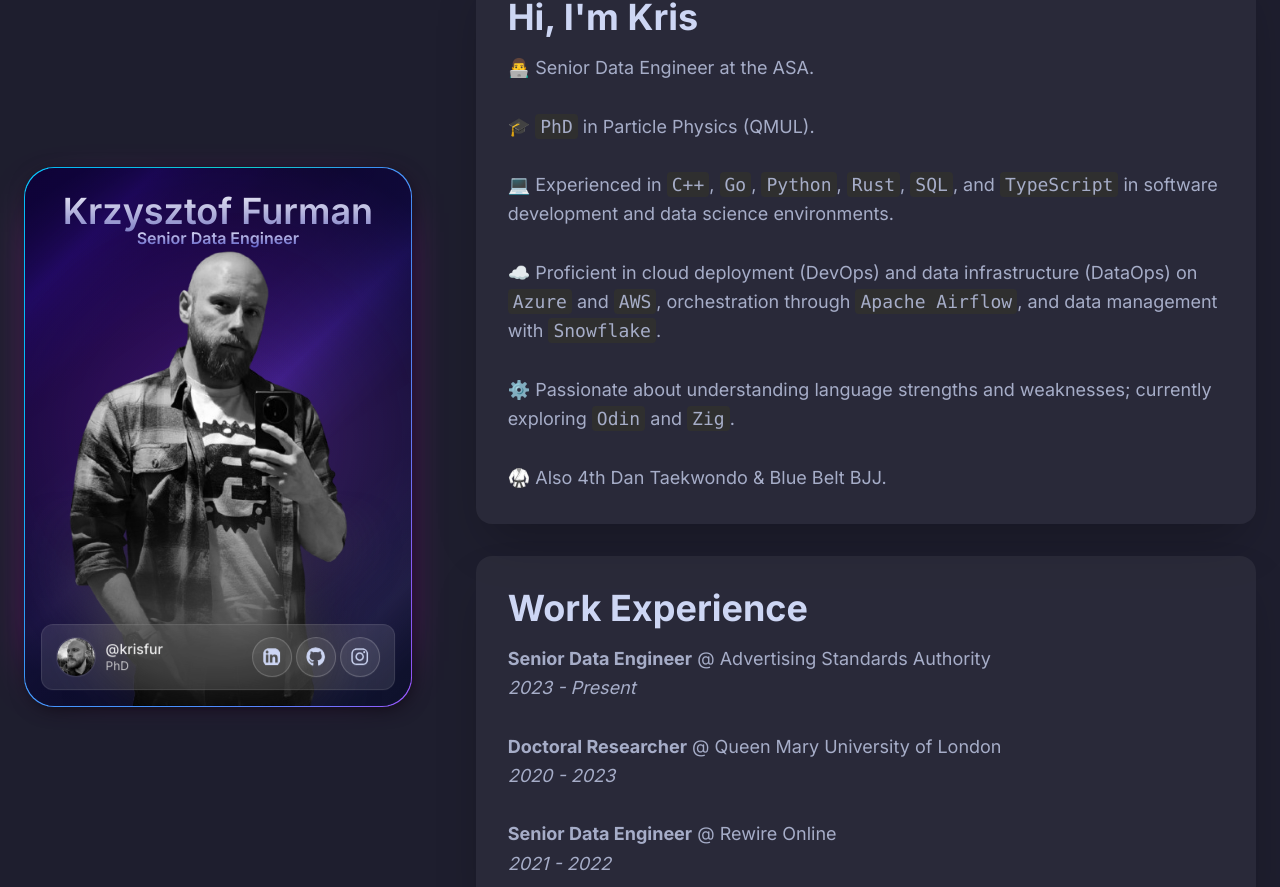
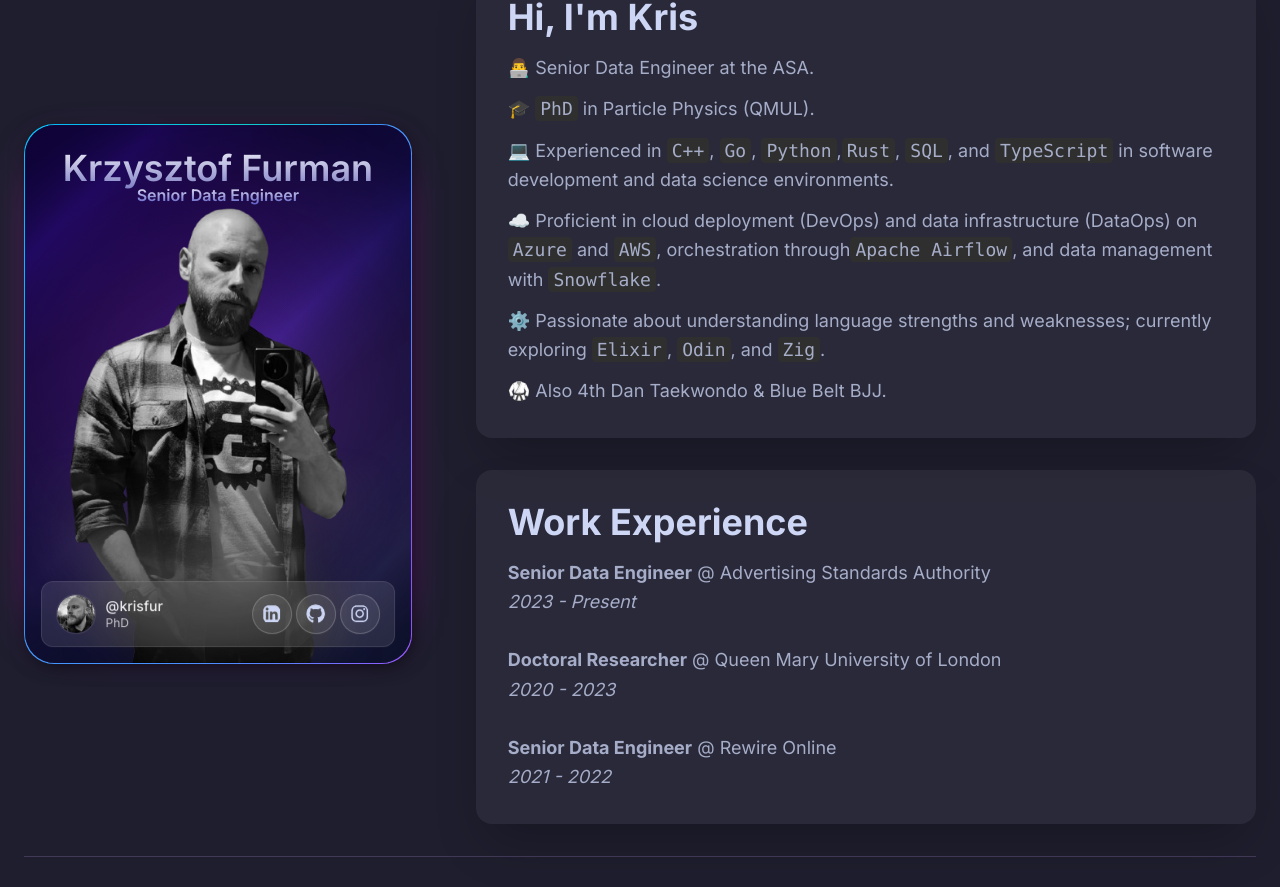
Before and after one commit to krisfur/personal-site, a Next.js app: page / in a window 1280 px wide. Shown: the part 35-922 px from the top of the page. Built offline with nearby package versions, Linux system fonts and the light colour scheme.

Commit message:
Added elixir, fixed spacing, updated packages due to vulnerabilities.

```diff
--- a/app/page.tsx
+++ b/app/page.tsx
@@ -47,32 +47,31 @@
                     {/* Text Panel */}
                     <div className="p-8 bg-white/5 rounded-2xl shadow-2xl w-full">
                         <h1 className="text-4xl font-bold mb-4">Hi, I&apos;m Kris</h1>
-            <p className="text-lg leading-relaxed text-subtext">
-              👨‍💻 Senior Data Engineer at the ASA.
-              <br />
-              <br />
-              🎓 <code>PhD</code> in Particle Physics (QMUL).
-              <br />
-              <br />
-              💻 Experienced in <code>C++</code>, <code>Go</code>,{" "}
-              <code>Python</code>, <code>Rust</code>, <code>SQL</code>, and{" "}
-              <code>TypeScript</code> in software development and data science
-              environments.
-              <br />
-              <br />
+
+                        <div className="text-lg leading-relaxed text-subtext space-y-3">
+                            <p>👨‍💻 Senior Data Engineer at the ASA.</p>
+
+                            <p>🎓 <code>PhD</code> in Particle Physics (QMUL).</p>
+
+                            <p>
+                                💻 Experienced in <code>C++</code>, <code>Go</code>, <code>Python</code>,
+                                <code>Rust</code>, <code>SQL</code>, and <code>TypeScript</code> in software
+                                development and data science environments.
+                            </p>
+
+                            <p>
                                 ☁️ Proficient in cloud deployment (DevOps) and data infrastructure
-              (DataOps) on <code>Azure</code> and <code>AWS</code>,
-              orchestration through <code>Apache Airflow</code>, and data
-              management with <code>Snowflake</code>.
-              <br />
-              <br />
-              ⚙️ Passionate about understanding language strengths and
-              weaknesses; currently exploring <code>Odin</code> and{" "}
-              <code>Zig</code>.
-              <br />
-              <br />
-              🥋 Also 4th Dan Taekwondo & Blue Belt BJJ.
+                                (DataOps) on <code>Azure</code> and <code>AWS</code>, orchestration through
+                                <code>Apache Airflow</code>, and data management with <code>Snowflake</code>.
                             </p>
+
+                            <p>
+                                ⚙️ Passionate about understanding language strengths and weaknesses;
+                                currently exploring <code>Elixir</code>, <code>Odin</code>, and <code>Zig</code>.
+                            </p>
+
+                            <p>🥋 Also 4th Dan Taekwondo & Blue Belt BJJ.</p>
+                        </div>
                     </div>
 
                     {/* Work Experience Panel */}
@@ -103,7 +102,14 @@
                     <Image
                         src="https://img.shields.io/badge/C++-00599C?style=flat&logo=cplusplus&logoColor=white"
                         alt="C++"
-            width={68}
+                        width={74}
+                        height={20}
+                        unoptimized
+                    />
+                    <Image
+                        src="https://img.shields.io/badge/Elixir-4B275F?style=flat&logo=elixir&logoColor=white"
+                        alt="Elixir"
+                        width={74}
                         height={20}
                         unoptimized
                     />
```
Also changed, not shown: package.json (+12 -12 lines), tsconfig.json (+22 -8 lines), 1 other file (tests, documents, lock files or other folders). Lines whose indentation alone changed are shown as unchanged.
